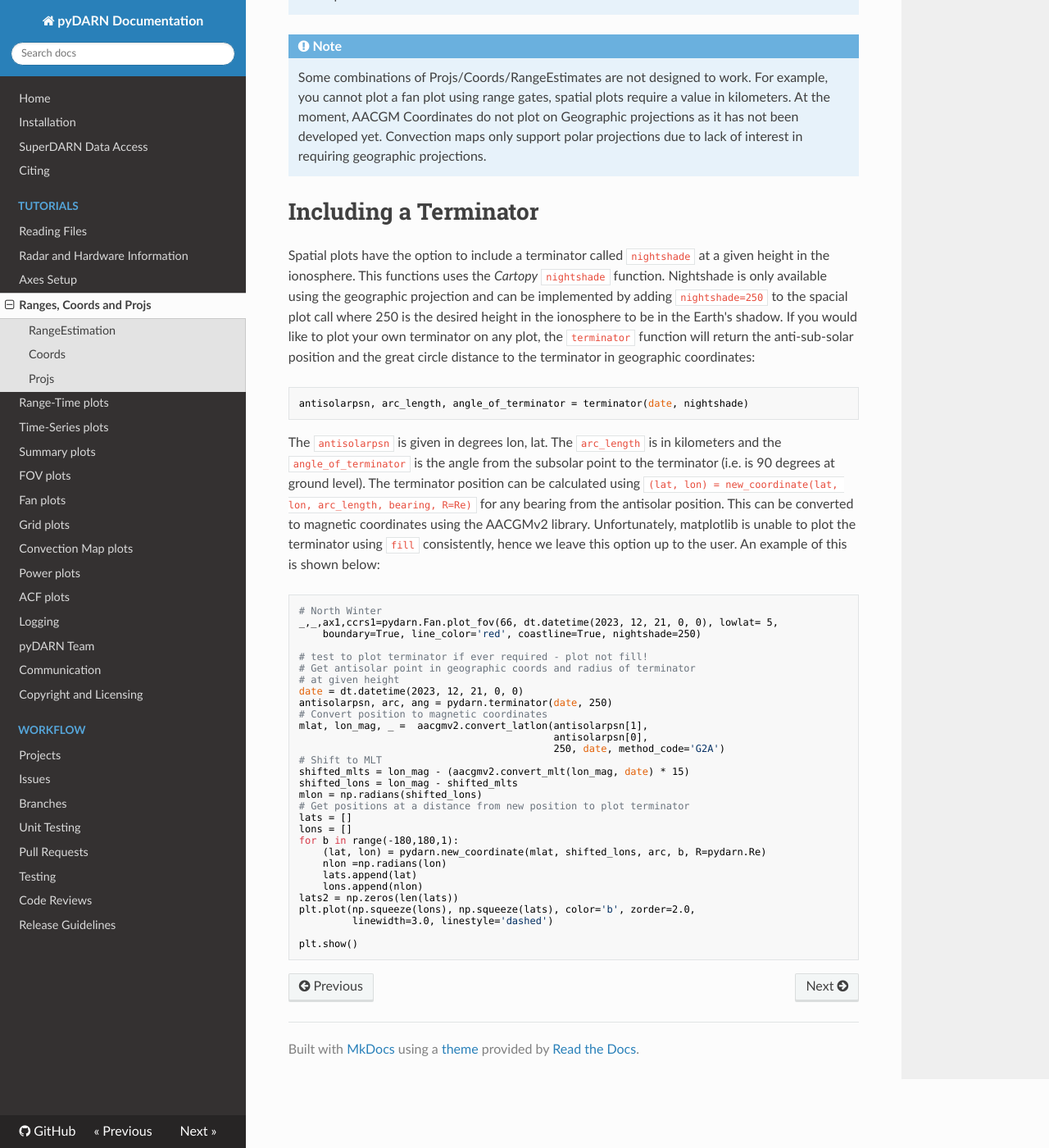
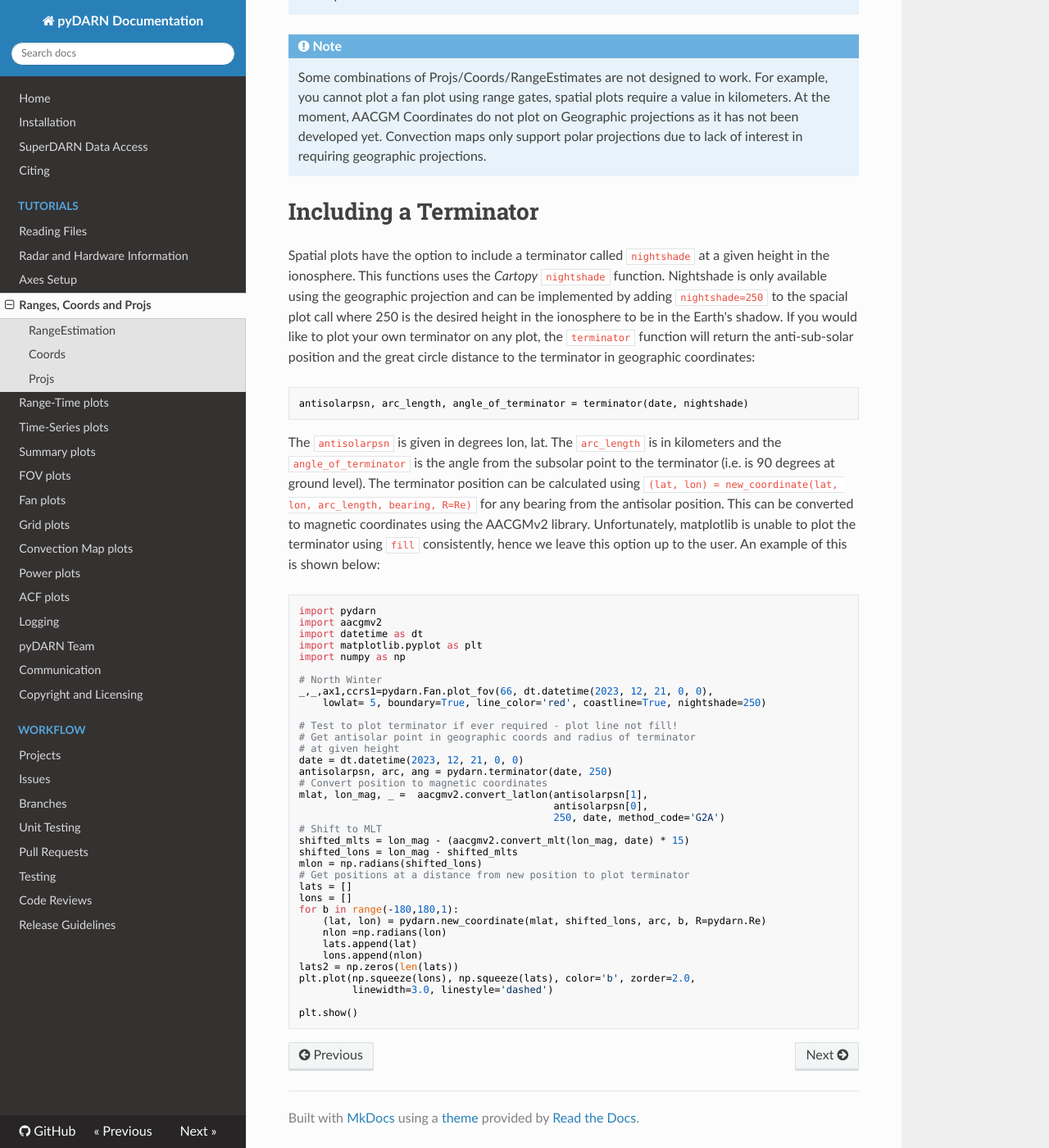
Before and after one commit to SuperDARN/pydarn, an MkDocs documentation site: the page built from docs/user/coordinates.md, in a window 1280 px wide and 1400 px high, scrolled down 2019 px. Shown: the whole window at 82% size. Built offline with MkDocs 1.6.1, drawn with Linux system fonts in a browser that asks for light colours; nearby versions of some CDN libraries.

Commit message:
finish off docs

````diff
--- a/docs/user/coordinates.md
+++ b/docs/user/coordinates.md
@@ -79,19 +79,25 @@ Spatial plots have the option to include a terminator called `nightshade` at a g
 Nightshade is only available using the geographic projection and can be implemented by adding `nightshade=250` to the spacial plot call where 250 is the desired height in the
 ionosphere to be in the Earth's shadow. If you would like to plot your own terminator on any plot, the `terminator` function will return the anti-sub-solar position and the
 great circle distance to the terminator in geographic coordinates:
-```
+```python
 antisolarpsn, arc_length, angle_of_terminator = terminator(date, nightshade)
 ```
 The `antisolarpsn` is given in degrees lon, lat. The `arc_length` is in kilometers and the `angle_of_terminator` is the angle from the subsolar point to the terminator (i.e. is 90 degrees at ground level).
 The terminator position can be calculated using `(lat, lon) = new_coordinate(lat, lon, arc_length, bearing, R=Re)` for any bearing from the antisolar position. This can be converted to magnetic coordinates using the
 AACGMv2 library. Unfortunately, matplotlib is unable to plot the terminator using `fill` consistently, hence we leave this option up to the user.
 An example of this is shown below:
-```
+```python
+import pydarn
+import aacgmv2
+import datetime as dt
+import matplotlib.pyplot as plt
+import numpy as np
+
 # North Winter
-_,_,ax1,ccrs1=pydarn.Fan.plot_fov(66, dt.datetime(2023, 12, 21, 0, 0), lowlat= 5,
-    boundary=True, line_color='red', coastline=True, nightshade=250)
+_,_,ax1,ccrs1=pydarn.Fan.plot_fov(66, dt.datetime(2023, 12, 21, 0, 0),
+    lowlat= 5, boundary=True, line_color='red', coastline=True, nightshade=250)
 
-# test to plot terminator if ever required - plot not fill!
+# Test to plot terminator if ever required - plot line not fill!
 # Get antisolar point in geographic coords and radius of terminator
 # at given height
 date = dt.datetime(2023, 12, 21, 0, 0)
````
